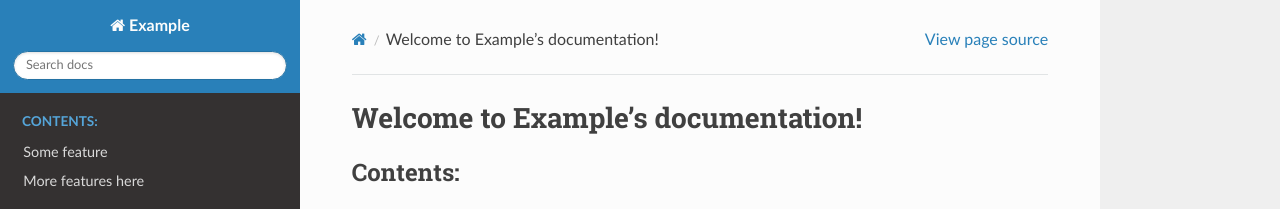
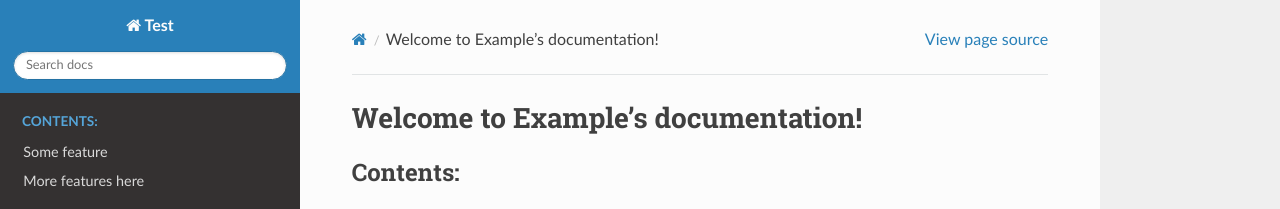
Before and after one commit to GerardHarkema/tmp, a Sphinx documentation site: the page built from doc/index.rst, in a window 1280 px wide. Shown: the top 209 px of the page. Built offline with Sphinx 7.4.7 and the Read the Docs theme 3.1.0, drawn with Linux system fonts in a browser that asks for light colours.

Commit message:
Update conf.py

```diff
--- a/doc/conf.py
+++ b/doc/conf.py
@@ -6,9 +6,9 @@
 # -- Project information -----------------------------------------------------
 # https://www.sphinx-doc.org/en/master/usage/configuration.html#project-information
 
-project = 'Example'
+project = 'Test'
 copyright = 'workshop participant'
-author = 'workshop participant'
+author = 'Gerard Harkema'
 release = '0.1'
 
 
```
